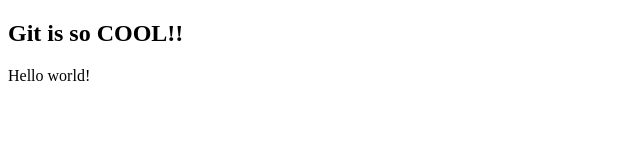
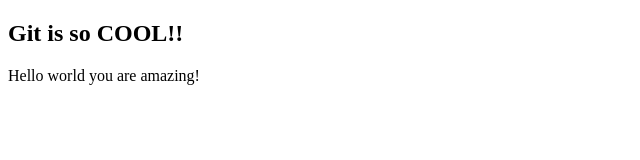
Before and after one commit to mazisl/git-basics, a plain HTML site: page index.html in a window 1280 px wide. Shown: the whole page, without its empty margins (0-640 px from the left). Drawn offline with Linux system fonts and the light colour scheme.

Commit message:
elaborated paragraph

```diff
--- a/index.html
+++ b/index.html
@@ -8,6 +8,6 @@
 
   <body>
     <h2>Git is so COOL!!</h2>
-    <p>Hello world!</p>
+    <p>Hello world you are amazing!</p>
   </body>
 </html>
```
